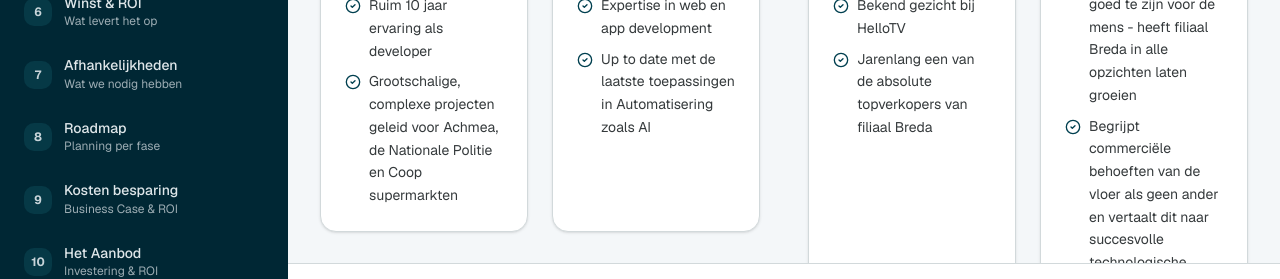
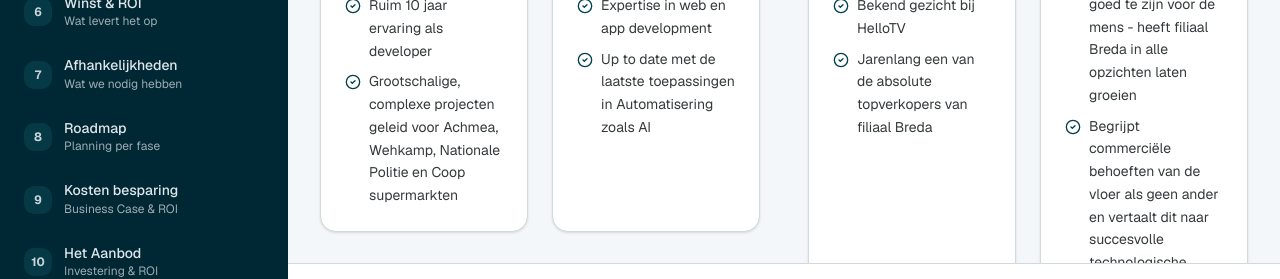
Before and after one commit to jfahellemons/viesa-hellotv-presentation, a Next.js app: page / in a window 1280 px wide. Both pictures are taken after a click on the tab 1140 px from the left and 26 px from the top of the page. Shown: the part 466-745 px from the top of the page. Built offline with nearby package versions, Linux system fonts and the light colour scheme.

Commit message:
change text

```diff
--- a/components/slides/AboutSlide.tsx
+++ b/components/slides/AboutSlide.tsx
@@ -10,7 +10,7 @@ const people = [
         icon: Award,
         points: [
           'Ruim 10 jaar ervaring als developer',
-          'Grootschalige, complexe projecten geleid voor Achmea, de Nationale Politie en Coop supermarkten',
+          'Grootschalige, complexe projecten geleid voor Achmea, Wehkamp, Nationale Politie en Coop supermarkten',
         ],
       },
       {
```
